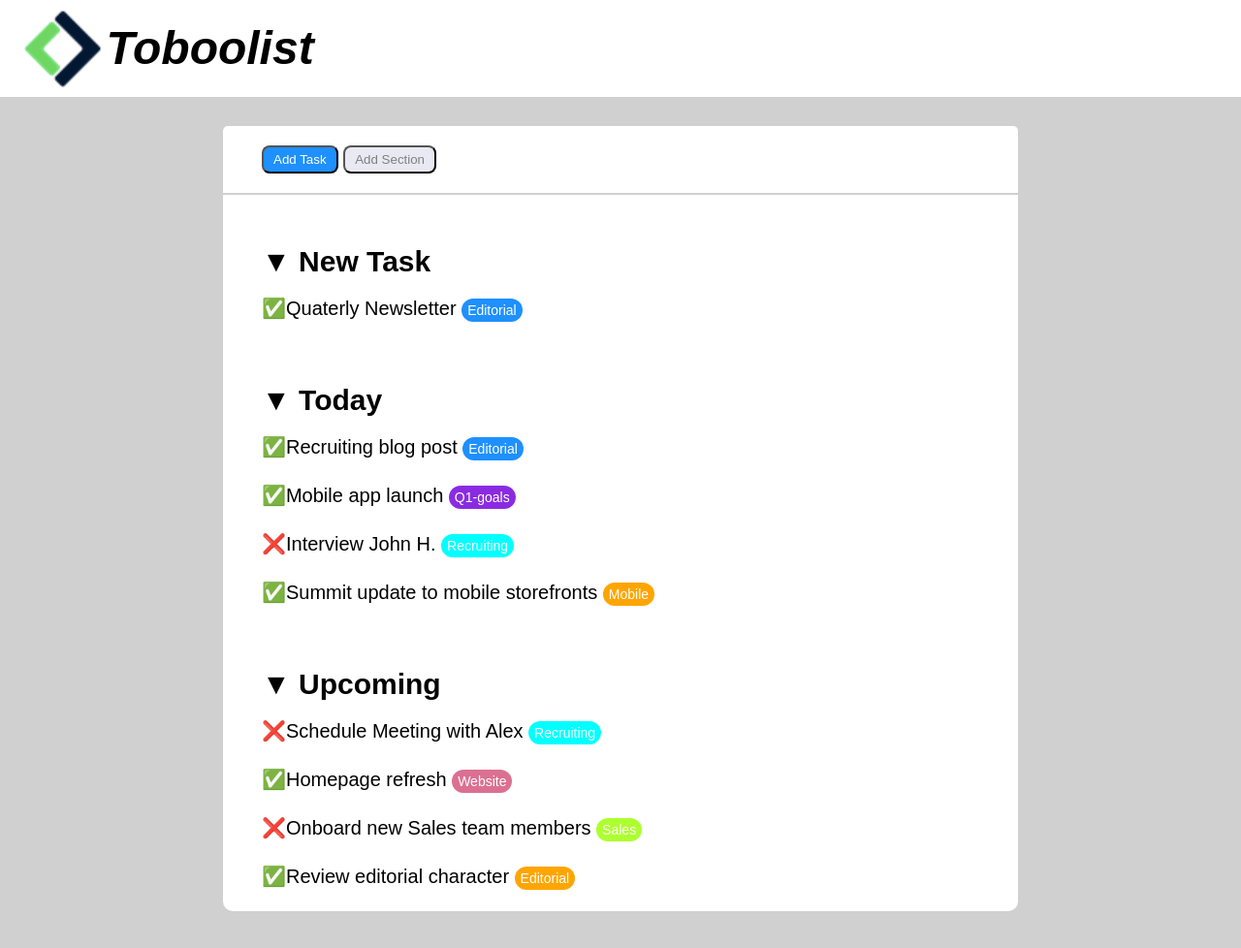
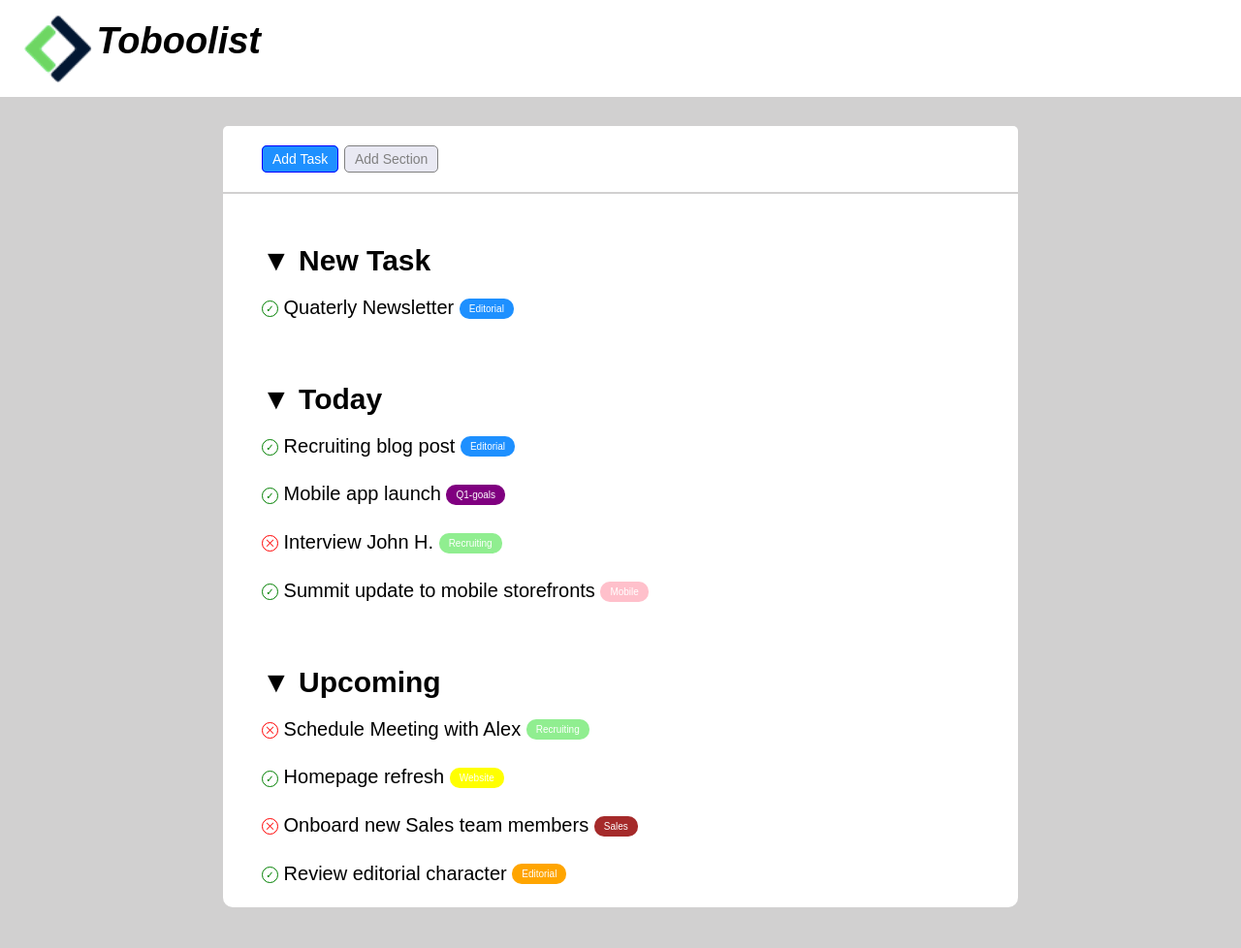
Before and after one commit to BiagioCaputo/html-css-toboolist, a plain HTML site: page index.html in a window 1280 px wide. Shown: the whole page at 97% size. Drawn offline with Linux system fonts and the light colour scheme.

Commit message:
Perfezionamenti in seguito alla correzione

```diff
--- a/css/style.css
+++ b/css/style.css
@@ -12,14 +12,11 @@ body{
     font-family: Arial, Helvetica, sans-serif;
 }
 
-
-h1{
-    display: inline;
-    font-size: 3rem;
-    line-height: 100px;
-    vertical-align: middle;
+ul{
+    list-style-type: none;
 }
 
+/*utilità*/
 
 .container{
     max-width: 820px;
@@ -30,99 +27,53 @@ h1{
     border-radius: 0px 0px 10px 10px;
 }
 
-ul{
-    list-style-type: none;
-}
-
-/*utilità*/
-
-.editorial{
-    background-color:dodgerblue;
-    color:white;
-    padding: 4px 6px;
-    border-radius: 25px;
-    font-size: 14px;
-}
-
-.q1-goals{
-    background-color:blueviolet;
-    color:white;
-    padding: 4px 6px;
-    border-radius: 25px;
-    font-size: 14px;
-}
-
-.recruiting{
-    background-color:aqua;
-    color:white;
-    padding: 4px 6px;
-    border-radius: 25px;
-    font-size: 14px;
-}
-
-.mobile{
-    background-color:orange;
-    color:white;
-    padding: 4px 6px;
-    border-radius: 25px;
-    font-size: 14px;
-}
-
-.website{
-    background-color:palevioletred;
-    color:white;
-    padding: 4px 6px;
-    border-radius: 25px;
-    font-size: 14px;
-}
-
-.sales{
-    background-color:greenyellow;
-    color:white;
-    padding: 4px 6px;
-    border-radius: 25px;
-    font-size: 14px;
-}
-
-#editorialarancione{
-    background-color:orange;
-    color:white;
-    padding: 4px 6px;
-    border-radius: 25px;
-    font-size: 14px;
-}
 
 
 /*Header*/
 
+.logo{
+    background-color: white;
+    padding-left: 25px;
+    min-height: 100px;
+}
+
 #logo_boolean{
-    height: 80px;
+    height: 70px;
     width: auto;
     vertical-align: middle;
-    margin-left: 25px;
-
+    margin-top: 15px;
 }
 
-.logo{
-    background-color: white;
+h1{
+    font-size: 38px;
+    font-weight: 900;
+    vertical-align: middle;
+    display: inline;
 }
 
 /*Barra input*/
-#pulsante1{
+
+.btn{
+    padding:5px 10px;
+    border-radius: 5px;
+    border:1px solid transparent;
+    font-size: 14px;
+    text-decoration: none;
+}
+
+.btn-primary{
     color: white;
     background-color: dodgerblue;
-    padding:5px 10px;
-    border-radius: 8px;
+    border-color: blue;
 }
 
-#pulsante2{
+.btn-outline{
     color: grey;
     background-color: rgb(233, 233, 243);
-    padding:5px 10px;
-    border-radius: 8px;
+    border-color: gray;
 }
 
-.navigator{
+.head-container{
     border-radius: 5px 5px 0px 0px;
     padding:20px 40px;
     margin-top: 30px;
@@ -131,22 +82,82 @@ ul{
 
 /*Lista main*/
 
-.primalista{
-    margin-left: 40px;
-    padding-top:45px;
-    line-height: 3rem;
-    font-style: arial;
-}
-
-.secondalista{
+.lista-task{
     margin-left: 40px;
     padding-top:45px;
     line-height: 3rem;
 }
 
-.terzalista{
+.lista-today{
+    margin-left: 40px;
+    padding-top:45px;
+    line-height: 3rem;
+}
+
+.lista-upcoming{
     margin-left: 40px;
     padding-top:45px;
     line-height: 3rem;
     padding-bottom: 10px;
 }
+
+/* Badge */
+
+.badge{
+    color:white;
+    font-size: 10px;
+    border-radius: 10px;
+    padding: 5px 10px;
+    vertical-align: middle;
+}
+
+.bg-blue{
+    background-color: dodgerblue;
+}
+
+.bg-purple{
+    background-color: purple;
+}
+
+.bg-green{
+    background-color: lightgreen;
+}
+
+.bg-orange{
+    background-color: orange;
+}
+
+.bg-pink{
+    background-color: pink;
+}
+
+.bg-brown{
+    background-color: brown;
+}
+.bg-yellow{
+    background-color: yellow;
+}
+
+/*Pseudo Elements */
+
+.task-item::before{
+    border:1px solid currentColor;
+    border-radius: 50%;
+    width: 15px;
+    height: 15px;
+    display: inline-block;
+    font-size: 10px;
+    line-height: 15px;
+    vertical-align: middle;
+    text-align: center;
+}
+
+.task-item.done::before{
+    content: "\2713";
+    color:green
+}
+
+.task-item.undone::before{
+    content: "\2A09";
+    color:red
+}
--- a/index.html
+++ b/index.html
@@ -18,43 +18,65 @@
 
 
         <main>
-            <nav class="navigator container" >
-                <input type="button" value="Add Task" id="pulsante1">
-                <input type="button" value="Add Section" id="pulsante2">
+            <nav class="head-container container">
+                <a class="btn btn-primary">Add Task</a>
+                <button class="btn btn-outline">Add Section</button>
             </nav>
 
             <div class="container">
-                <div class="primalista">
+                <div class="lista-task">
                     <h2>&#9660; New Task</h2>
                     <ul>
-                        <li>&#9989;Quaterly Newsletter <span class="editorial">Editorial</span></li>
+                        <li class="task-item done">
+                            <span>Quaterly Newsletter</span>
+                            <span class="badge bg-blue">Editorial</span>
+                        </li>
                     </ul>
                 </div>
 
-                <div class="secondalista">
+                <div class="lista-today">
                     <h2>&#9660; Today</h2>
                     <ul>
-                        <li>&#9989;Recruiting blog post <span class="editorial">Editorial</span></li>
-                        <li>&#9989;Mobile app launch <span class="q1-goals">Q1-goals</span></li>
-                        <li>&#10060;Interview John H. <span class="recruiting">Recruiting</span></li>
-                        <li>&#9989;Summit update to mobile storefronts <span class="mobile">Mobile</span></li>
+                        <li class="task-item done">
+                            <span>Recruiting blog post</span>
+                            <span class="badge bg-blue">Editorial</span>
+                        </li>
+                        <li class="task-item done">
+                            <span>Mobile app launch</span>
+                            <span class="badge bg-purple">Q1-goals</span>
+                        </li>
+                        <li class="task-item undone">
+                            <span>Interview John H.</span>
+                            <span class="badge bg-green">Recruiting</span>
+                        </li>
+                        <li class="task-item done">
+                            <span>Summit update to mobile storefronts</span>
+                            <span class="badge bg-pink">Mobile</span>
+                        </li>
                     </ul>
                 </div>
 
-                <div class="terzalista">
+                <div class="lista-upcoming">
                     <h2>&#9660; Upcoming</h2>
                     <ul>
-                        <li>&#10060;Schedule Meeting with Alex <span class="recruiting">Recruiting</span></li>
-                        <li>&#9989;Homepage refresh <span class="website">Website</span></li>
-                        <li>&#10060;Onboard new Sales team members <span class="sales">Sales</span></li>
-                        <li>&#9989;Review editorial character <span id="editorialarancione">Editorial</span></li>
+                        <li class="task-item undone">
+                            <span>Schedule Meeting with Alex </span>
+                            <span class="badge bg-green">Recruiting</span>
+                        </li>
+                        <li class="task-item done">
+                            <span>Homepage refresh</span>
+                            <span class="badge bg-yellow">Website</span>
+                        </li>
+                        <li class="task-item undone">
+                            <span>Onboard new Sales team members</span>
+                            <span class="badge bg-brown">Sales</span>
+                        </li>
+                        <li class="task-item done">
+                            <span>Review editorial character</span>
+                            <span class="badge bg-orange">Editorial</span>
+                        </li>
                     </ul>
                 </div>
-
-
-
-
-
 
             </div>
 
```
